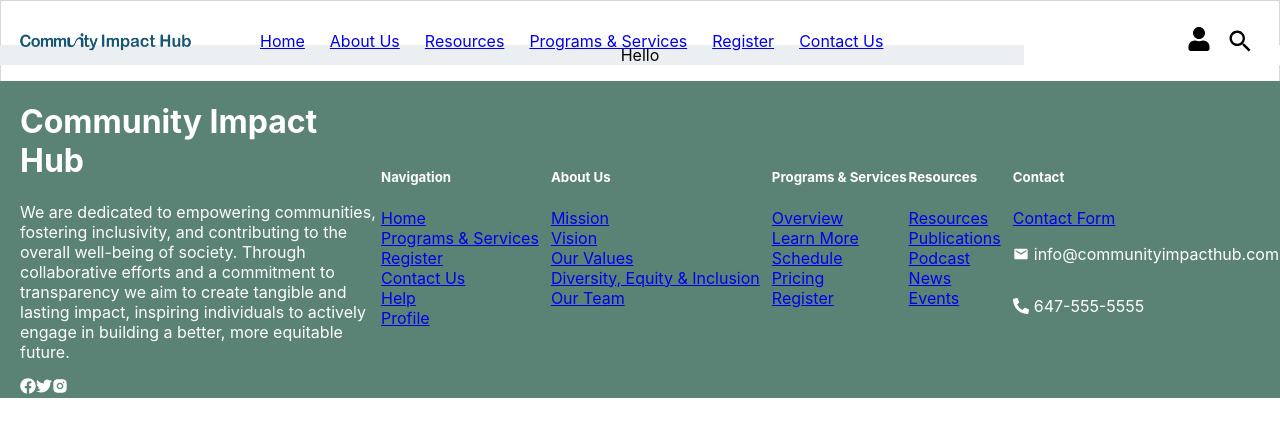
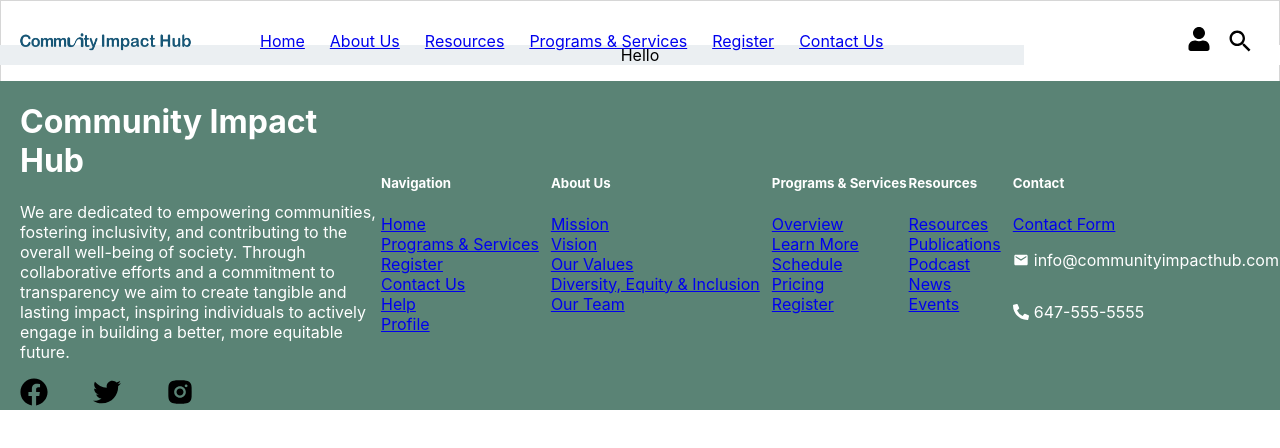
Before and after one commit to venuraperera99/Community-Impact-Hub, a React (Create React App) app: page /contact in a window 1280 px wide. Shown: the top 448 px of the page. Built offline with nearby package versions, Linux system fonts and the light colour scheme.

Commit message:
Changed size of Footer icons

```diff
--- a/src/components/footer/Footer.js
+++ b/src/components/footer/Footer.js
@@ -15,10 +15,10 @@ const Footer = () => {
           <p>We are dedicated to empowering communities, fostering inclusivity, and contributing to the overall well-being of society.
             Through collaborative efforts and a commitment to transparency we aim to create tangible and lasting impact, inspiring
             individuals to actively engage in building a better, more equitable future.</p>
-          <div className='socials-icons'>
-            <FaFacebook />
-            <FaTwitter />
-            <RiInstagramFill />
+            <div className='socials-icons'>
+            <FaFacebook size={28} color={'black'} style={{ marginRight: '45px' }} />
+            <FaTwitter size={28} color={'black'} style={{ marginRight: '45px' }} />
+            <RiInstagramFill size={28} color={'black'} style={{ marginRight: '20px' }} />
           </div>
         </div>
 
```
